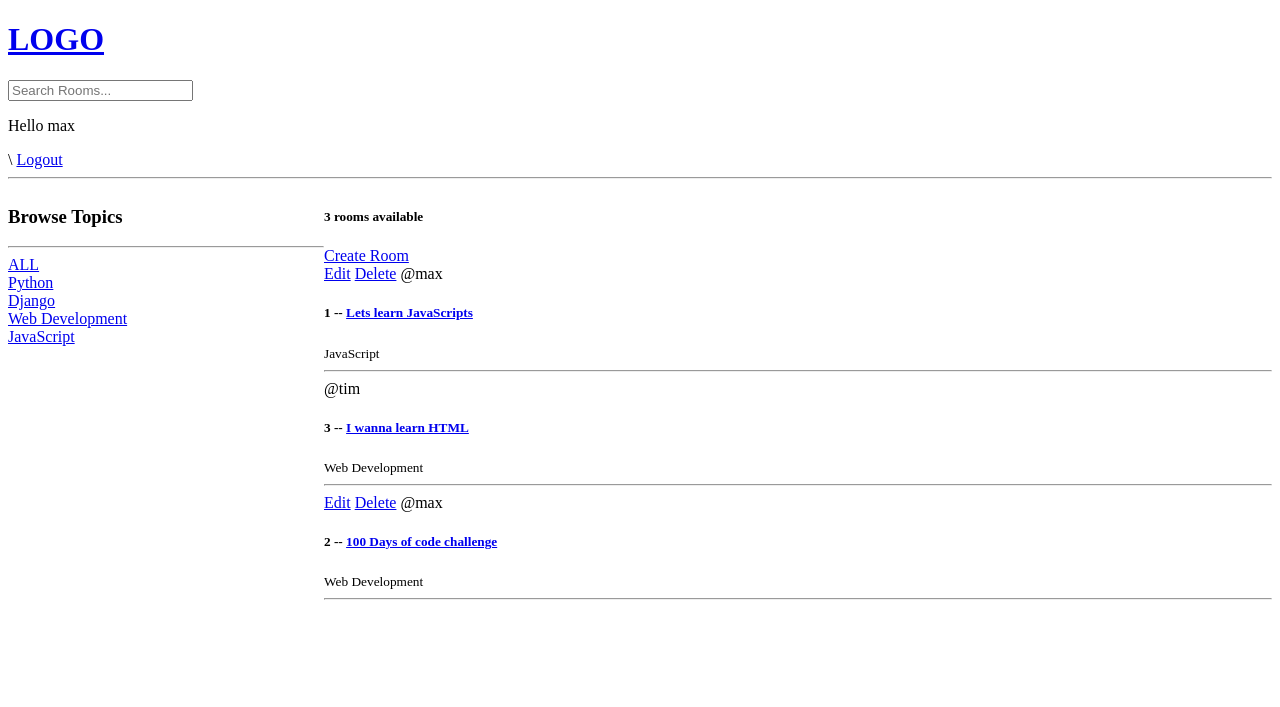
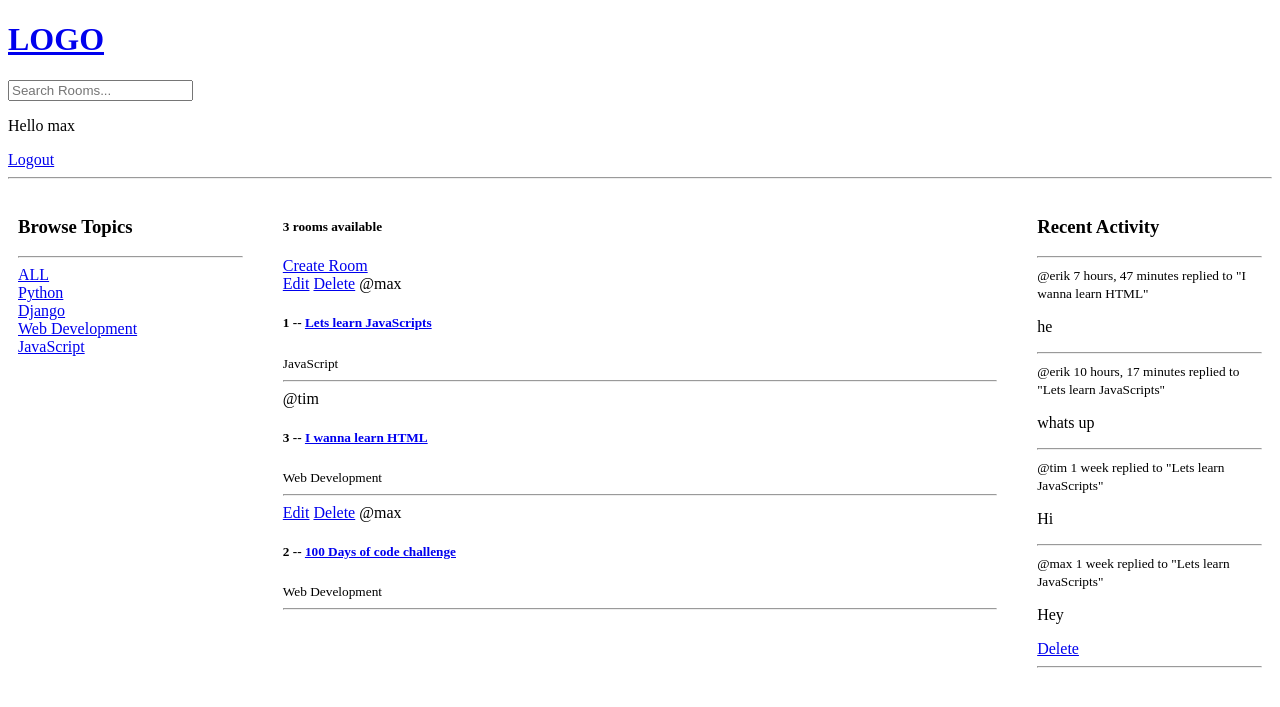
Before and after one commit to mneff468/studybud, a Django app: page / in a window 1280 px wide. Shown: the top 707 px of the page. Run offline with Django 5.2, Linux system fonts and the light colour scheme; a user stored in the database is signed in; data comes from the database, SQL or seed files in the repository; both versions use the stored data as it was after the commit.

Commit message:
3:43:00 - User Profile Page
Had to change home.html around because formatting the three columns was not working on my vscode.

```diff
--- a/base/models.py
+++ b/base/models.py
@@ -33,5 +33,8 @@ class Message(models.Model):
     updated = models.DateTimeField(auto_now=True)
     created = models.DateTimeField(auto_now_add=True)
 
+    class Meta:
+        ordering = ['-updated', '-created']
+
     def __str__(self):
         return self.body[0:50]
--- /dev/null
+++ b/base/templates/base/activity_component.html
@@ -0,0 +1,14 @@
+<h3>Recent Activity</h3>
+<hr>
+{% for message in room_messages %}
+<div>
+    <small>@{{message.user}}  {{message.created|timesince}} </small>
+    <small>replied to "{{message.room}}"</small>
+
+    <p>{{message}}</p>
+    {% if request.user == message.user %}
+    <a href="{% url 'delete-message' message.id %}" >Delete</a>
+    {% endif %}
+    <hr>
+</div>
+{% endfor %}
--- /dev/null
+++ b/base/templates/base/feed_component.html
@@ -0,0 +1,14 @@
+<div>
+    {% for room in rooms %}
+    <div>
+        {% if request.user == room.host %}
+        <a href="{% url 'update-room' room.id %}">Edit</a>
+        <a href="{% url 'delete-room' room.id %}">Delete</a>
+        {% endif %}
+        <span>@{{ room.host.username }}</span>
+        <h5>{{ room.id }} -- <a href="{% url 'room' room.id %}">{{ room.name }}</a></h5>
+        <small>{{ room.topic.name }}</small>
+        <hr>
+    </div>
+    {% endfor %}
+</div>
--- a/base/templates/base/home.html
+++ b/base/templates/base/home.html
@@ -5,52 +5,44 @@
 <style>
     .home-container {
         display: grid;
-        grid-template-columns: 1fr 3fr;
+        grid-template-columns: 1fr 3fr 1fr;
+        gap: 20px; /* Adds spacing between columns */
+    }
+
+    .topics {
+        background-color: #ffffff;
+        padding: 10px;
+    }
+
+    .rooms {
+        background-color: #ffffff;
+        padding: 10px;
+    }
+
+    .recent-activity {
+        background-color: #ffffff;
+        padding: 10px;
     }
 </style>
 
-
-
 <div class="home-container">
-
-    <div>
-        <h3>Browse Topics</h3>
-        <hr>
-
-        <div>
-            <a href="{% url 'home' %}">ALL</a>
-        </div>
-
-        {% for topic in topics %}
-        <div>
-            <a href="{% url 'home' %}?q={{topic.name}}">{{topic.name}}</a>
-        </div>
-        {% endfor %}
+    <!-- Left Column: Topics -->
+    <div class="topics">
+        {% include 'base/topics_component.html' %}
     </div>
 
-    <div>
-        <h5>{{room_count}} rooms available</h5>
+    <!-- Center Column: Rooms -->
+    <div class="rooms">
+        <h5>{{ room_count }} rooms available</h5>
         <a href="{% url 'create-room' %}">Create Room</a>
 
-        <div>
-            {% for room in rooms %}
-                <div>
-                    {% if request.user == room.host %}
-                    <a href="{% url 'update-room' room.id  %}">Edit</a>
-                    <a href="{% url 'delete-room' room.id %}">Delete</a>
-                    {% endif %}
-                    <span>@{{room.host.username}}</span>
-                    <h5>{{room.id}} -- <a href="{% url 'room' room.id %}">{{room.name}}</a></h5>
-                    <small>{{room.topic.name}}</small>
-                    <hr>
-                <div>
-
-            {% endfor %}
-        </div>
-
+        {% include 'base/feed_component.html' %}
     </div>
 
-
+    <!-- Right Column: Recent Activity -->
+    <div class="recent-activity">
+        {% include 'base/activity_component.html' %}
+    </div>
 </div>
 
 {% endblock content %}
--- /dev/null
+++ b/base/templates/base/topics_component.html
@@ -0,0 +1,10 @@
+<h3>Browse Topics</h3>
+<hr>
+    <div>
+        <a href="{% url 'home' %}">ALL</a>
+    </div>
+{% for topic in topics %}
+    <div>
+        <a href="{% url 'home' %}?q={{ topic.name }}">{{ topic.name }}</a>
+    </div>
+{% endfor %}
--- a/base/views.py
+++ b/base/views.py
@@ -80,13 +80,15 @@ def home(request):
 
   topics = Topic.objects.all()
   room_count = rooms.count()
+  room_messages = Message.objects.filter(Q(room__topic__name__icontains=q))
 
-  context = {'rooms': rooms, 'topics':topics, 'room_count': room_count}
+  context = {'rooms': rooms, 'topics':topics, 'room_count': room_count,
+  'room_messages':room_messages}
   return render(request, 'base/home.html', context)
 
 def room(request, pk):
     room = Room.objects.get(id=pk)
-    room_messages = room.message_set.all().order_by('-created')
+    room_messages = room.message_set.all()
     participants = room.participants.all()
 
     if request.method == 'POST':
--- a/templates/navbar.html
+++ b/templates/navbar.html
@@ -8,7 +8,7 @@
 
 
 {% if request.user.is_authenticated %}
-<p>Hello {{request.user}}</p>\
+<p>Hello {{request.user}}</p>
 <a href="{% url 'logout' %}">Logout</a>
 {% else %}
 <a href="{% url 'login' %}" >Login</a>
```
Also changed, not shown: db.sqlite3.
